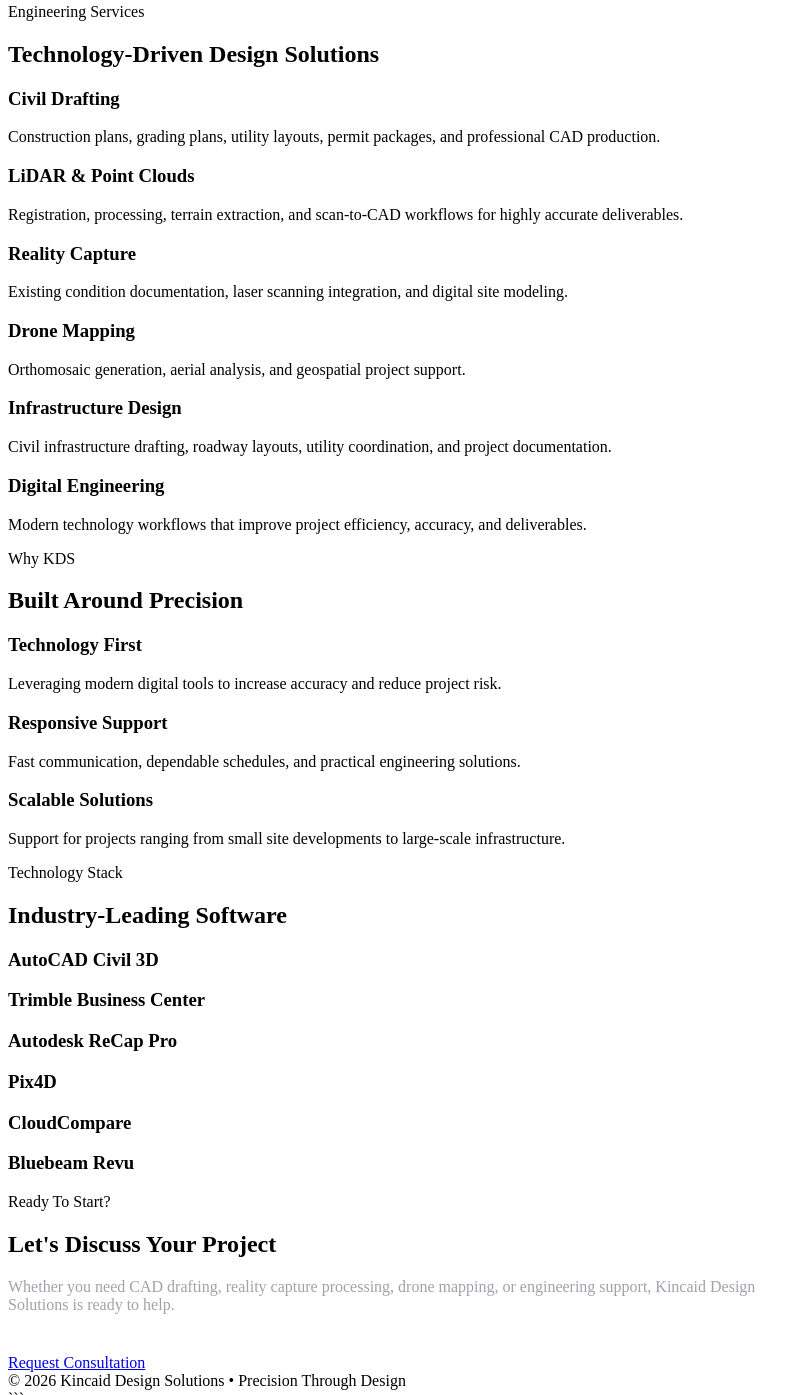
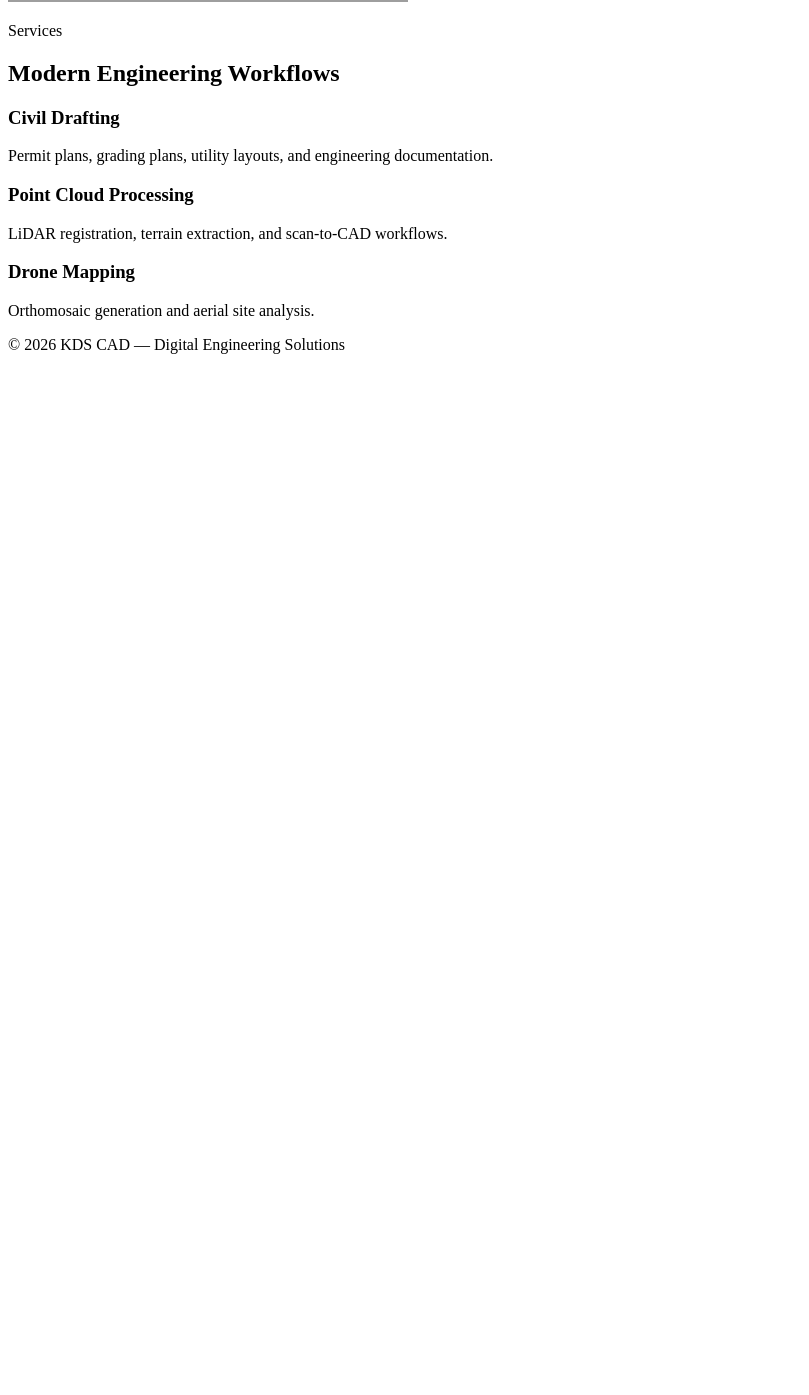
Before and after one commit to mwkincaid1/Kdscad, a plain HTML site: page index.html in a window 1280 px wide. Shown: the part 585-1980 px from the top of the page, without its empty margins (0-809 px from the left). After the commit the page ends 947 px from the top, so only its background shows below. Drawn offline with Linux system fonts and the light colour scheme; grey boxes are pictures that could not be loaded.

Commit message:
Update index.html
back to origional

````diff
--- a/index.html
+++ b/index.html
@@ -1,36 +1,21 @@
-```html
 <!DOCTYPE html>
 <html lang="en">
-
 <head>
   <meta charset="UTF-8" />
   <meta name="viewport" content="width=device-width, initial-scale=1.0" />
-
-  <title>Kincaid Design Solutions | Precision Through Design</title>
-
-  <meta name="description"
-    content="Kincaid Design Solutions provides civil drafting, LiDAR workflows, reality capture, drone mapping, and digital engineering solutions for infrastructure and construction projects.">
-
+  <title>Kincaid Design Solution | Civil Design & Reality Capture</title>
   <link rel="preconnect" href="https://fonts.googleapis.com">
   <link rel="preconnect" href="https://fonts.gstatic.com" crossorigin>
-
-  <link href="https://fonts.googleapis.com/css2?family=Inter:wght@300;400;500;600;700;800;900&display=swap"
-    rel="stylesheet">
-
+  <link href="https://fonts.googleapis.com/css2?family=Inter:wght@300;400;500;600;700;800;900&display=swap" rel="stylesheet">
   <link rel="stylesheet" href="css/style.css">
-
-  <link rel="icon" href="images/kds-icon.png">
 </head>
-
 <body>
 
 <header>
-
   <div class="container navbar">
-
-    <a href="index.html" class="logo logo-image">
-      <img src="images/KDSCAD_C_logo.png"
-           alt="Kincaid Design Solutions Logo">
+    <a href="index.html" class="logo">
+      <h1>KDS CAD</h1>
+      <p>Digital Civil Design & Reality Capture</p>
     </a>
 
     <nav>
@@ -41,254 +26,71 @@
       <a href="contact.html">Contact</a>
     </nav>
 
-    <a href="contact.html" class="btn-primary">
-      Request Quote
-    </a>
-
+    <a href="contact.html" class="btn-primary">Request Quote</a>
   </div>
-
 </header>
 
 <section class="hero">
-
   <div class="container hero-grid">
-
     <div>
-
       <div class="badge">
-        Precision Through Design
+        Veteran-Owned • Precision Engineering • Technology-Driven
       </div>
 
       <h2>
-        Advanced Civil Design
-        <span>& Reality Capture Solutions</span>
+        Precision Civil Design
+        <span>& Reality Capture</span>
       </h2>
 
       <p>
-        Kincaid Design Solutions delivers precision drafting,
-        LiDAR processing, scan-to-CAD workflows,
-        drone mapping, and digital engineering support
-        for infrastructure, land development,
-        and construction projects.
+        Advanced LiDAR workflows, scan-to-CAD processing,
+        drone mapping, and civil drafting solutions.
       </p>
 
       <div class="hero-buttons">
-
-        <a href="contact.html" class="btn-primary">
-          Schedule Consultation
-        </a>
-
-        <a href="projects.html" class="btn-secondary">
-          View Portfolio
-        </a>
-
+        <a href="contact.html" class="btn-primary">Request Consultation</a>
+        <a href="projects.html" class="btn-secondary">View Projects</a>
       </div>
-
     </div>
 
     <div class="hero-image">
-
-      <img
-        src="https://images.unsplash.com/photo-1504307651254-35680f356dfd?q=80&w=1600&auto=format&fit=crop"
-        alt="Engineering Design">
-
+      <img src="https://images.unsplash.com/photo-1504307651254-35680f356dfd?q=80&w=1600&auto=format&fit=crop" alt="Engineering">
     </div>
-
   </div>
-
 </section>
 
 <section>
-
   <div class="container">
-
     <div class="section-title">
-      <p>Engineering Services</p>
-      <h2>Technology-Driven Design Solutions</h2>
+      <p>Services</p>
+      <h2>Modern Engineering Workflows</h2>
     </div>
 
     <div class="services-grid">
-
       <div class="service-card">
         <h3>Civil Drafting</h3>
-        <p>
-          Construction plans, grading plans,
-          utility layouts, permit packages,
-          and professional CAD production.
-        </p>
+        <p>Permit plans, grading plans, utility layouts, and engineering documentation.</p>
       </div>
 
       <div class="service-card">
-        <h3>LiDAR & Point Clouds</h3>
-        <p>
-          Registration, processing,
-          terrain extraction,
-          and scan-to-CAD workflows
-          for highly accurate deliverables.
-        </p>
-      </div>
-
-      <div class="service-card">
-        <h3>Reality Capture</h3>
-        <p>
-          Existing condition documentation,
-          laser scanning integration,
-          and digital site modeling.
-        </p>
+        <h3>Point Cloud Processing</h3>
+        <p>LiDAR registration, terrain extraction, and scan-to-CAD workflows.</p>
       </div>
 
       <div class="service-card">
         <h3>Drone Mapping</h3>
-        <p>
-          Orthomosaic generation,
-          aerial analysis,
-          and geospatial project support.
-        </p>
+        <p>Orthomosaic generation and aerial site analysis.</p>
       </div>
-
-      <div class="service-card">
-        <h3>Infrastructure Design</h3>
-        <p>
-          Civil infrastructure drafting,
-          roadway layouts,
-          utility coordination,
-          and project documentation.
-        </p>
-      </div>
-
-      <div class="service-card">
-        <h3>Digital Engineering</h3>
-        <p>
-          Modern technology workflows
-          that improve project efficiency,
-          accuracy, and deliverables.
-        </p>
-      </div>
-
     </div>
-
   </div>
-
-</section>
-
-<section>
-
-  <div class="container">
-
-    <div class="section-title">
-      <p>Why KDS</p>
-      <h2>Built Around Precision</h2>
-    </div>
-
-    <div class="services-grid">
-
-      <div class="service-card">
-        <h3>Technology First</h3>
-        <p>
-          Leveraging modern digital tools to
-          increase accuracy and reduce project risk.
-        </p>
-      </div>
-
-      <div class="service-card">
-        <h3>Responsive Support</h3>
-        <p>
-          Fast communication,
-          dependable schedules,
-          and practical engineering solutions.
-        </p>
-      </div>
-
-      <div class="service-card">
-        <h3>Scalable Solutions</h3>
-        <p>
-          Support for projects ranging from
-          small site developments to large-scale infrastructure.
-        </p>
-      </div>
-
-    </div>
-
-  </div>
-
-</section>
-
-<section>
-
-  <div class="container">
-
-    <div class="section-title">
-      <p>Technology Stack</p>
-      <h2>Industry-Leading Software</h2>
-    </div>
-
-    <div class="services-grid">
-
-      <div class="service-card">
-        <h3>AutoCAD Civil 3D</h3>
-      </div>
-
-      <div class="service-card">
-        <h3>Trimble Business Center</h3>
-      </div>
-
-      <div class="service-card">
-        <h3>Autodesk ReCap Pro</h3>
-      </div>
-
-      <div class="service-card">
-        <h3>Pix4D</h3>
-      </div>
-
-      <div class="service-card">
-        <h3>CloudCompare</h3>
-      </div>
-
-      <div class="service-card">
-        <h3>Bluebeam Revu</h3>
-      </div>
-
-    </div>
-
-  </div>
-
-</section>
-
-<section>
-
-  <div class="container">
-
-    <div class="section-title">
-      <p>Ready To Start?</p>
-      <h2>Let's Discuss Your Project</h2>
-    </div>
-
-    <p style="max-width:800px;color:#a1a1aa;margin-bottom:40px;">
-      Whether you need CAD drafting,
-      reality capture processing,
-      drone mapping,
-      or engineering support,
-      Kincaid Design Solutions is ready to help.
-    </p>
-
-    <a href="contact.html" class="btn-primary">
-      Request Consultation
-    </a>
-
-  </div>
-
 </section>
 
 <footer>
-
   <div class="footer-bottom">
-    © 2026 Kincaid Design Solutions • Precision Through Design
+    © 2026 KDS CAD — Digital Engineering Solutions
   </div>
-
 </footer>
 
 <script src="js/script.js"></script>
-
 </body>
 </html>
-```
````
